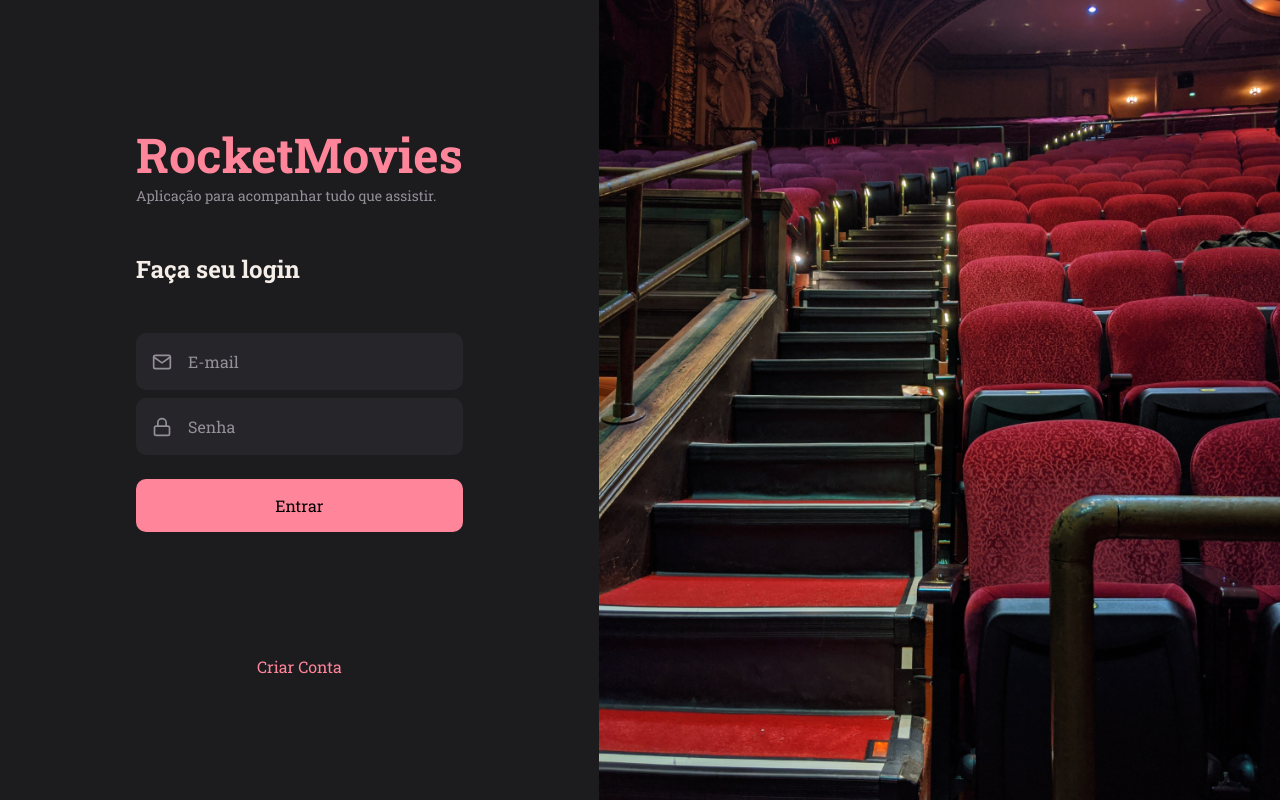
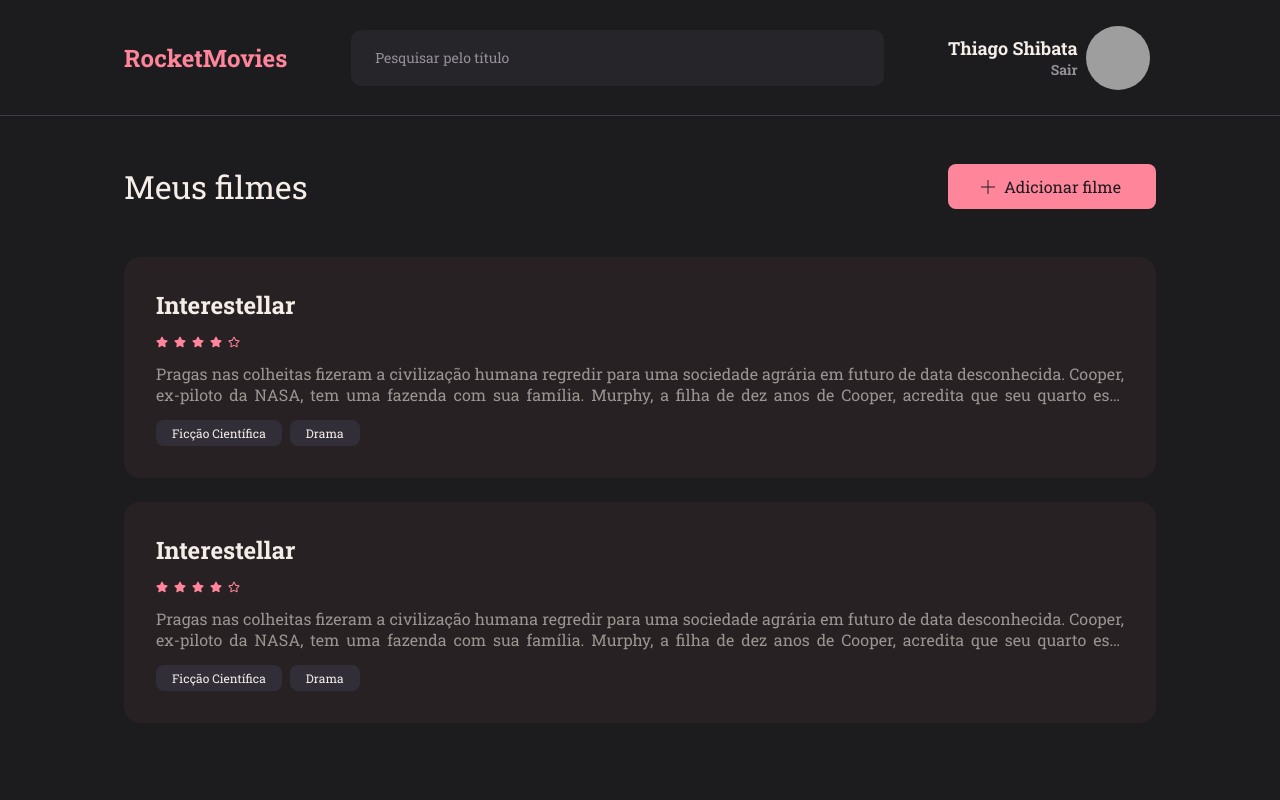
Before and after one commit to thiagoshibata/explorer-frontend-movies, a React (Vite) app: page / in a window 1280 px wide. Built offline with nearby package versions, Linux system fonts and the light colour scheme; grey boxes are pictures that could not be loaded.

Commit message:
Finalized app routes

```diff
--- a/src/components/ButtonText/index.jsx
+++ b/src/components/ButtonText/index.jsx
@@ -1,12 +1,11 @@
 /* eslint-disable react/prop-types */
-import { FiArrowLeft } from 'react-icons/fi';
-import { Container } from "./styles";
+import { FiArrowLeft } from "react-icons/fi"
+import { Container } from "./styles"
 
-export function ButtonText({title}) {
-
+export function ButtonText({ title, ...rest }) {
   return (
-    <Container>
-      <FiArrowLeft/>
+    <Container {...rest}>
+      <FiArrowLeft />
       {title}
     </Container>
   )
--- a/src/components/ButtonText/styles.js
+++ b/src/components/ButtonText/styles.js
@@ -1,6 +1,7 @@
 import styled from "styled-components"
+import { Link } from "react-router-dom"
 
-export const Container = styled.button`
+export const Container = styled(Link)`
   border: none;
   background-color: transparent;
   display: flex;
--- a/src/pages/Details/index.jsx
+++ b/src/pages/Details/index.jsx
@@ -11,7 +11,7 @@ export function Details() {
     <Container>
       <Header />
       <main>
-        <ButtonText title="Voltar" />
+        <ButtonText to="/" title="Voltar" />
         <Content>
           <header>
             <h1>Interestellar</h1>
--- a/src/pages/Home/index.jsx
+++ b/src/pages/Home/index.jsx
@@ -11,7 +11,7 @@ export function Home() {
       <main>
         <header>
           <h1>Meus filmes</h1>
-          <NewMovie>
+          <NewMovie to="/new">
             <TfiPlus />
             Adicionar filme
           </NewMovie>
--- a/src/pages/Home/styles.js
+++ b/src/pages/Home/styles.js
@@ -1,4 +1,6 @@
 import styled from "styled-components"
+
+import { Link } from "react-router-dom"
 
 export const Container = styled.div`
   width: 100%;
@@ -29,7 +31,7 @@ export const Container = styled.div`
   }
 `
 
-export const NewMovie = styled.a`
+export const NewMovie = styled(Link)`
   display: flex;
   gap: 8px;
   background-color: ${({ theme }) => theme.COLORS.SALMON};
--- a/src/pages/New/index.jsx
+++ b/src/pages/New/index.jsx
@@ -14,7 +14,7 @@ export function New() {
       <main>
         <Form>
           <header>
-            <ButtonText title="Voltar" />
+            <ButtonText to="/" title="Voltar" />
             <h1>Novo filme</h1>
           </header>
           <Input placeholder="Título" />
--- a/src/pages/New/styles.js
+++ b/src/pages/New/styles.js
@@ -28,7 +28,7 @@ export const Container = styled.div`
     background-color: black;
     border-radius: 8px;
   }
-  .buttons{
+  .buttons {
     display: flex;
     justify-content: space-between;
     align-items: center;
@@ -50,6 +50,4 @@ export const Form = styled.form`
     font-weight: 400;
     color: ${({ theme }) => theme.COLORS.GRAY_700};
   }
-
-
 `
--- /dev/null
+++ b/src/routes/app.routes.jsx
@@ -0,0 +1,17 @@
+import { Routes, Route } from "react-router-dom"
+
+import { New } from "../pages/New"
+import { Home } from "../pages/Home"
+import { Profile } from "../pages/Profile"
+import { Details } from "../pages/Details"
+
+export function AppRoutes() {
+  return (
+    <Routes>
+      <Route path="/" element={<Home />} />
+      <Route path="/new" element={<New />} />
+      <Route path="/profile" element={<Profile />} />
+      <Route path="/details" element={<Details />} />
+    </Routes>
+  )
+}
--- a/src/routes/index.jsx
+++ b/src/routes/index.jsx
@@ -1,10 +1,10 @@
 import { BrowserRouter } from "react-router-dom"
-import { AuthRoutes } from "./auth.routes"
+import { AppRoutes } from "./app.routes"
 
 export function Routes() {
   return (
     <BrowserRouter>
-      <AuthRoutes />
+      <AppRoutes />
     </BrowserRouter>
   )
 }
```
